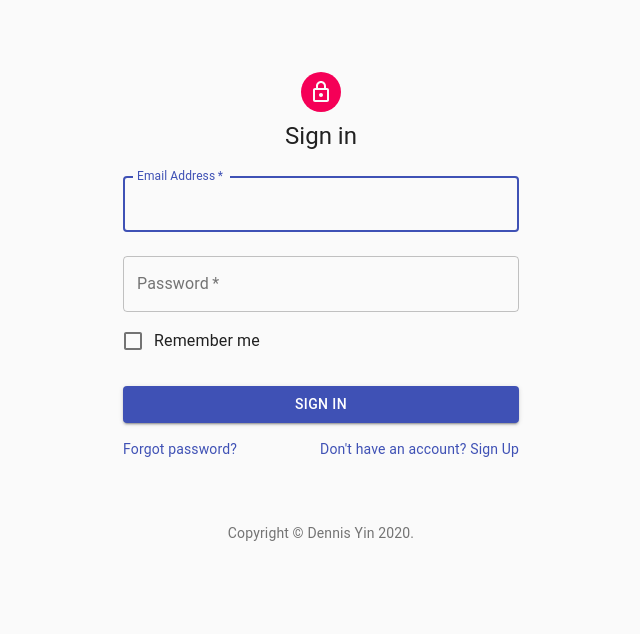
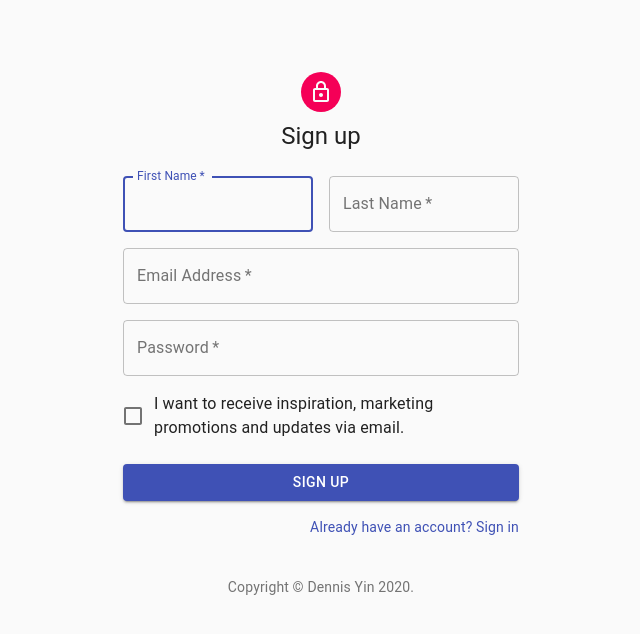
Before and after one commit to dennis-yin/fitter-happier-v2, a React (Create React App) app in the folder frontend/: page /sign_up in a window 1280 px wide. Shown: the top 634 px of the page, without its empty margins (319-959 px from the left). Built offline with nearby package versions, Linux system fonts and the light colour scheme.

Commit message:
Fetch data on home page

```diff
--- a/frontend/src/auth-context.jsx
+++ b/frontend/src/auth-context.jsx
@@ -4,7 +4,8 @@ import axios from 'axios';
 import { FullPageSpinner } from './components/FullPageSpinner';
 
 const AuthContext = React.createContext();
-const url = 'http://localhost:3001/auth/sign_in';
+const signInUrl = 'http://localhost:3001/auth/sign_in';
+const registerUrl = 'http://localhost:3001/auth/sign_up';
 
 function AuthProvider(props) {
   const [user, setUser] = useState();
@@ -26,11 +27,11 @@ function AuthProvider(props) {
     try {
       const res = await axios({
         method: 'post',
-        url: url,
+        url: signInUrl,
         data: JSON.stringify({ email, password }),
         headers: { 'Content-Type': 'application/json' }
       });
-      localStorage.setItem('token', res.headers['access-token']);
+      localStorage.setItem('access-token', res.headers['access-token']);
       localStorage.setItem('client', res.headers['client']);
       localStorage.setItem('uid', res.headers['uid']);
       setUser(res.headers['access-token']);
@@ -59,9 +60,3 @@ function AuthProvider(props) {
 const useAuth = () => React.useContext(AuthContext);
 
 export { AuthProvider, useAuth };
-// the UserProvider in user-context.js is basically:
-// const UserProvider = props => (
-//   <UserContext.Provider value={useAuth().data.user} {...props} />
-// )
-// and the useUser hook is basically this:
-// const useUser = () => React.useContext(UserContext)
--- a/frontend/src/components/AuthenticatedApp.jsx
+++ b/frontend/src/components/AuthenticatedApp.jsx
@@ -4,7 +4,6 @@ import Home from './Home';
 export default function AuthenticatedApp() {
   return (
     <>
-      <p>Ya logged in</p>
       <Home />
     </>
   )
--- a/frontend/src/components/Home.jsx
+++ b/frontend/src/components/Home.jsx
@@ -1,5 +1,35 @@
-import React from 'react';
+import React, { useEffect, useState } from 'react';
+import axios from 'axios';
 
 export default function Home() {
-  return <div className="main-container">All da categories</div>;
+  const url = 'http://localhost:3001/api/v1/categories';
+  const [categories, setCategories] = useState([]);
+
+  useEffect(() => {
+    async function fetchData() {
+      try {
+        const res = await axios({
+          method: 'get',
+          url: url,
+          headers: {
+            'access-token': localStorage.getItem('access-token'),
+            'client': localStorage.getItem('client'),
+            'uid': localStorage.getItem('uid')
+          }
+        });
+        setCategories(res.data.data);
+      } catch (err) {
+        console.log(err);
+      }
+    }
+    fetchData();
+  }, []);
+
+  return (
+    <div className="main-container">
+      {categories.map((category) => (
+        <p>{category.attributes.title}</p>
+      ))}
+    </div>
+  );
 }
--- a/frontend/src/components/SignIn.jsx
+++ b/frontend/src/components/SignIn.jsx
@@ -13,8 +13,6 @@ import Typography from '@material-ui/core/Typography';
 import { makeStyles } from '@material-ui/core/styles';
 import Container from '@material-ui/core/Container';
 import { useAuth } from '../auth-context';
-
-const url = 'http://localhost:3001/auth/sign_in';
 
 function Copyright() {
   return (
@@ -51,7 +49,8 @@ const useStyles = makeStyles((theme) => ({
 
 export default function SignIn() {
   const classes = useStyles();
-  const [credentials, setCredentials] = useState({ email: '', password: '' });
+  const [email, setEmail] = useState('');
+  const [password, setPassword] = useState('');
   const { login } = useAuth();
 
   return (
@@ -68,7 +67,7 @@ export default function SignIn() {
           className={classes.form}
           onSubmit={(e) => {
             e.preventDefault();
-            login(credentials.email, credentials.password);
+            login(email, password);
           }}
           noValidate
         >
@@ -81,10 +80,8 @@ export default function SignIn() {
             label="Email Address"
             name="email"
             autoComplete="email"
-            value={credentials.email}
-            onChange={(e) =>
-              setCredentials({ ...credentials, email: e.target.value })
-            }
+            value={email}
+            onChange={(e) => setEmail(e.target.value)}
             autoFocus
           />
           <TextField
@@ -97,10 +94,8 @@ export default function SignIn() {
             type="password"
             id="password"
             autoComplete="current-password"
-            value={credentials.password}
-            onChange={(e) =>
-              setCredentials({ ...credentials, password: e.target.value })
-            }
+            value={password}
+            onChange={(e) => setPassword(e.target.value)}
           />
           <FormControlLabel
             control={<Checkbox value="remember" color="primary" />}
@@ -122,7 +117,7 @@ export default function SignIn() {
               </Link>
             </Grid>
             <Grid item>
-              <Link href="#" variant="body2">
+              <Link href="/sign_up" variant="body2">
                 {"Don't have an account? Sign Up"}
               </Link>
             </Grid>
--- a/frontend/src/components/SignUp.jsx
+++ b/frontend/src/components/SignUp.jsx
@@ -1,4 +1,4 @@
-import React from 'react';
+import React, { useState } from 'react';
 import Avatar from '@material-ui/core/Avatar';
 import Button from '@material-ui/core/Button';
 import CssBaseline from '@material-ui/core/CssBaseline';
@@ -12,13 +12,14 @@ import LockOutlinedIcon from '@material-ui/icons/LockOutlined';
 import Typography from '@material-ui/core/Typography';
 import { makeStyles } from '@material-ui/core/styles';
 import Container from '@material-ui/core/Container';
+import { useAuth } from '../auth-context';
 
 function Copyright() {
   return (
     <Typography variant="body2" color="textSecondary" align="center">
       {'Copyright © '}
-      <Link color="inherit" href="https://material-ui.com/">
-        Your Website
+      <Link color="inherit" href="https://github.com/dennis-yin">
+        Dennis Yin
       </Link>{' '}
       {new Date().getFullYear()}
       {'.'}
@@ -31,23 +32,28 @@ const useStyles = makeStyles((theme) => ({
     marginTop: theme.spacing(8),
     display: 'flex',
     flexDirection: 'column',
-    alignItems: 'center',
+    alignItems: 'center'
   },
   avatar: {
     margin: theme.spacing(1),
-    backgroundColor: theme.palette.secondary.main,
+    backgroundColor: theme.palette.secondary.main
   },
   form: {
     width: '100%', // Fix IE 11 issue.
-    marginTop: theme.spacing(3),
+    marginTop: theme.spacing(3)
   },
   submit: {
-    margin: theme.spacing(3, 0, 2),
-  },
+    margin: theme.spacing(3, 0, 2)
+  }
 }));
 
 export default function SignUp() {
   const classes = useStyles();
+  const [email, setEmail] = useState('');
+  const [password, setPassword] = useState('');
+  const [firstName, setFirstName] = useState('');
+  const [lastName, setLastName] = useState('');
+  const { register } = useAuth();
 
   return (
     <Container component="main" maxWidth="xs">
@@ -59,7 +65,14 @@ export default function SignUp() {
         <Typography component="h1" variant="h5">
           Sign up
         </Typography>
-        <form className={classes.form} noValidate>
+        <form
+          className={classes.form}
+          onSubmit={(e) => {
+            e.preventDefault();
+            register(email, password);
+          }}
+          noValidate
+        >
           <Grid container spacing={2}>
             <Grid item xs={12} sm={6}>
               <TextField
@@ -125,7 +138,7 @@ export default function SignUp() {
           </Button>
           <Grid container justify="flex-end">
             <Grid item>
-              <Link href="#" variant="body2">
+              <Link href="/" variant="body2">
                 Already have an account? Sign in
               </Link>
             </Grid>
--- a/frontend/src/components/UnauthenticatedApp.jsx
+++ b/frontend/src/components/UnauthenticatedApp.jsx
@@ -1,8 +1,19 @@
 import React from 'react';
+import { BrowserRouter as Router, Switch, Route } from 'react-router-dom';
 import SignIn from './SignIn';
+import SignUp from './SignUp';
 
 export default function UnauthenticatedApp() {
   return (
-    <SignIn />
-  )
+    <Router>
+      <Switch>
+        <Route exact path="/">
+          <SignIn />
+        </Route>
+        <Route exact path="/sign_up">
+          <SignUp />
+        </Route>
+      </Switch>
+    </Router>
+  );
 }
--- a/frontend/src/context.jsx
+++ b/frontend/src/context.jsx
@@ -1,12 +1,10 @@
 import React from 'react';
 import { AuthProvider } from './auth-context';
-import { UserProvider } from './user-context';
 
 function AppProviders({ children }) {
   return (
     <AuthProvider>
       {children}
-      {/* <UserProvider>{children}</UserProvider> */}
     </AuthProvider>
   );
 }
```
Also changed, not shown: frontend/src/user-context.jsx (deleted), 1 other file (tests, documents, lock files or other folders).
